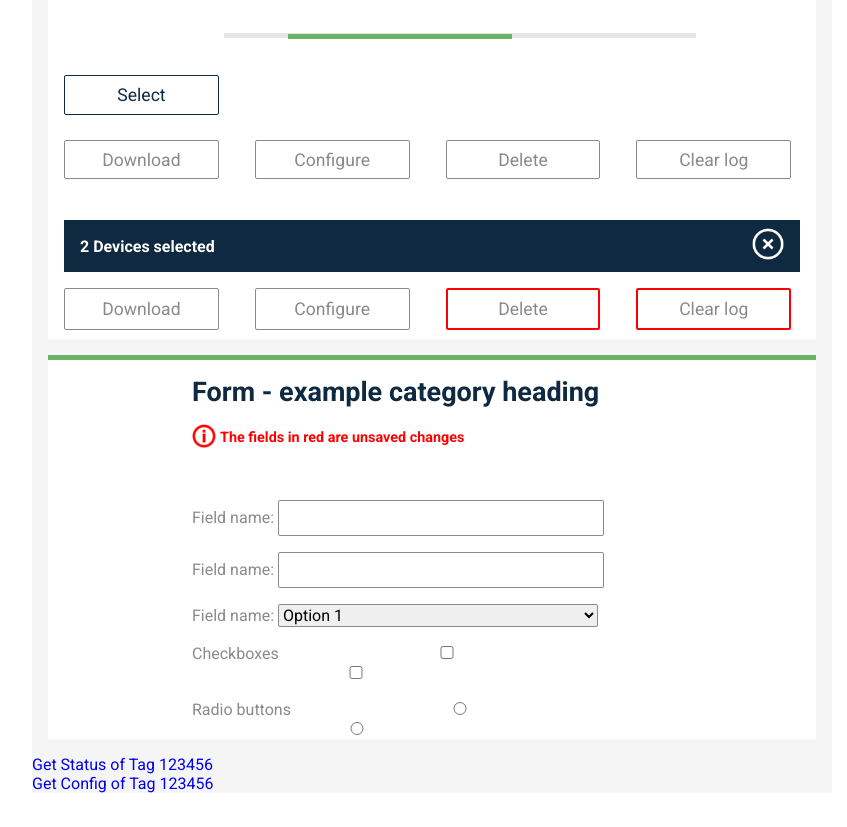
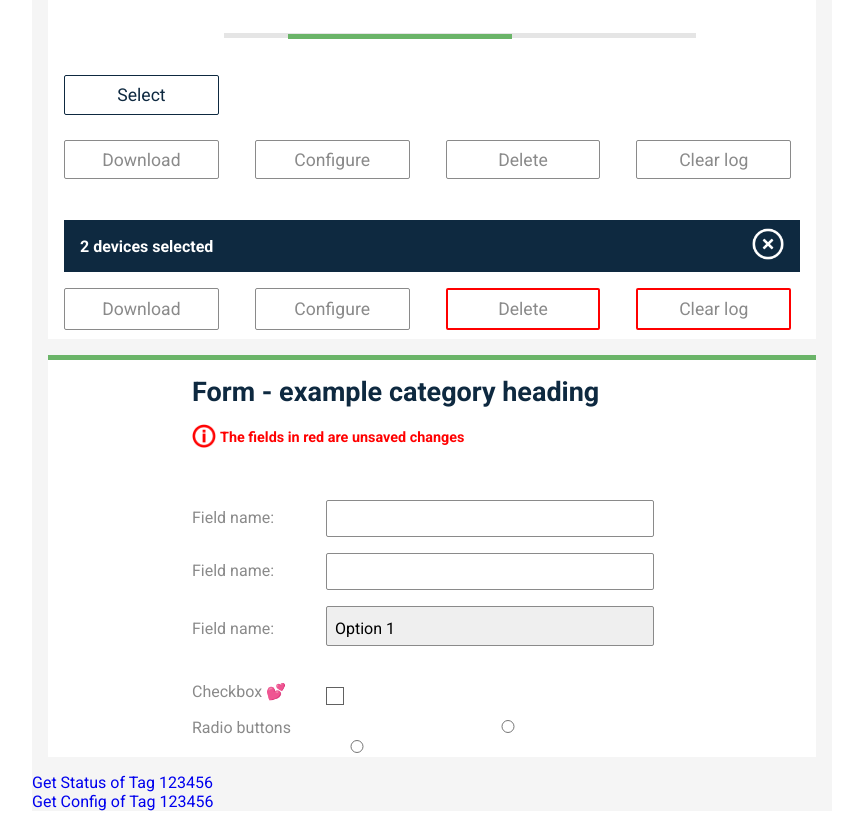
Before and after one commit to arribada/horizon-gui, a Flask app: template webserver/templates/scan.html in a window 1280 px wide. Shown: the part 787-1614 px from the top of the page, without its empty margins (208-1055 px from the left). Before the commit the page ends 1580 px from the top, so only its background shows below. Run offline with Flask 2, Linux system fonts and the light colour scheme; the template is opened without the code that fills it, so the values that code supplies are empty; parts of the project's set-up code (start-up, migrations or seed data) failed here and were passed over.

Commit message:
Form styling + checkbox success

```diff
--- a/webserver/static/styles.css
+++ b/webserver/static/styles.css
@@ -10,7 +10,8 @@ body {
     margin: 1em auto;
 }
 
-p, label {
+p,
+label {
     font-size: 1em;
     margin: 0;
 }
@@ -19,6 +20,7 @@ a:hover,
 .burger:hover {
     cursor: pointer;
 }
+
 .happy-margin {
     margin: 1em;
 }
@@ -64,12 +66,13 @@ a:hover,
 }
 
 .inline-block {
-    display:inline-block;
+    display: inline-block;
 }
 
 /* NAV */
 
-header, nav {
+header,
+nav {
     line-height: 4em;
 }
 
@@ -222,7 +225,7 @@ article.selected {
     font-weight: 600;
 }
 
-.col0.flex > span.row0.navy {
+.col0.flex>span.row0.navy {
     text-decoration: none;
 }
 
@@ -313,6 +316,7 @@ button.secondary {
 .banner-block {
     margin-top: 2em;
 }
+
 .banner {
     background-color: #0e2940;
     color: white;
@@ -334,6 +338,7 @@ button.secondary {
 .form-block-wrapper {
     margin: 0 8em;
 }
+
 .form-block {
     background-color: white;
     border-top: solid thick #6ab468;
@@ -347,19 +352,65 @@ button.secondary {
 
 label {
     color: #8a8a8a;
-}
-
-input, select {
-    line-height: 2em;
+    margin-right: 3em;
+}
+
+input,
+select {
+    line-height: 1.8em;
     border-radius: 2px;
     border: solid thin #8a8a8a;
     width: 20em;
     font-size: 1em;
+    padding: 0.2em;
 }
 
 select {
-
-}
+    height: 2.5em;
+    width: 20.5em;
+    -webkit-appearance: none;
+    padding: 0.5em;
+}
+
+input:focus {
+    border: solid thin red;
+}
+
+/*  CHECKBOXES */
+
+input[type="checkbox"] {
+    opacity: 0;
+    position: relative;
+    bottom: -1.5em;
+    z-index: 1;
+}
+
+input[type="checkbox"]+label::after {
+    content: "";
+    position: absolute;
+    left: 8.4em;
+    top: 0.3em;
+    width: 1em;
+    height: 1em;
+    display: inline-block;
+    background-image: none;
+    background-size: cover;
+    background-repeat: no-repeat;
+    border-style: solid;
+    border-color: #616161;
+    border-width: 1px;
+    vertical-align: middle;
+}
+
+.checkbox-wrapper label {
+    position: relative;
+    width: 100%;
+}
+
+input:checked+label::after {
+    background-image: url(/static/images/check-icon.png);
+}
+
 
 /* ! END OF NM'S STYLES */
 
--- a/webserver/templates/scan.html
+++ b/webserver/templates/scan.html
@@ -149,7 +149,7 @@
 
             <section class="banner-block happy-margin">
                 <div class="banner selected-devices flex ">
-                    <h3>2 Devices selected</h3>
+                    <h3>2 devices selected</h3>
                     <a class="quit-button icon-wrapper">
                         <img src="/static/images/x-icon.png" alt="X Icon">
                     </a>
@@ -208,10 +208,9 @@
                             <option>Option 5</option>
                         </select>
                     </div>
-                    <div class="form-field happy-margin">
-                        <label class="inline-block">Checkboxes</label>
+                    <div class="form-field checkbox-wrapper happy-margin">
                         <input type="checkbox">
-                        <input type="checkbox">
+                        <label class="inline-block">Checkbox 💕</label>
                     </div>
                     <div class="form-field happy-margin">
                         <label class="inline-block">Radio buttons</label>
```
Also changed, not shown: webserver/static/images/check-icon.png (added).
